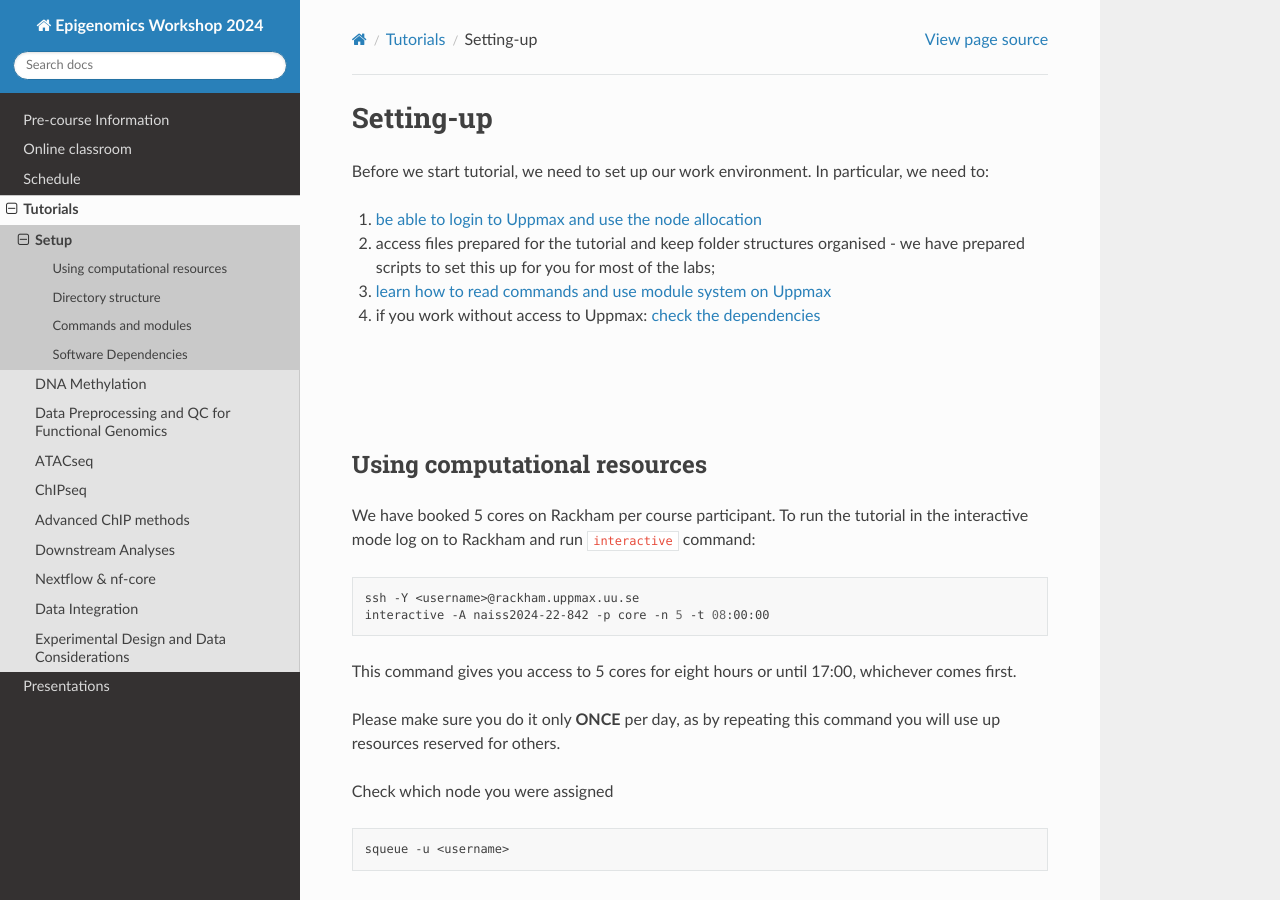
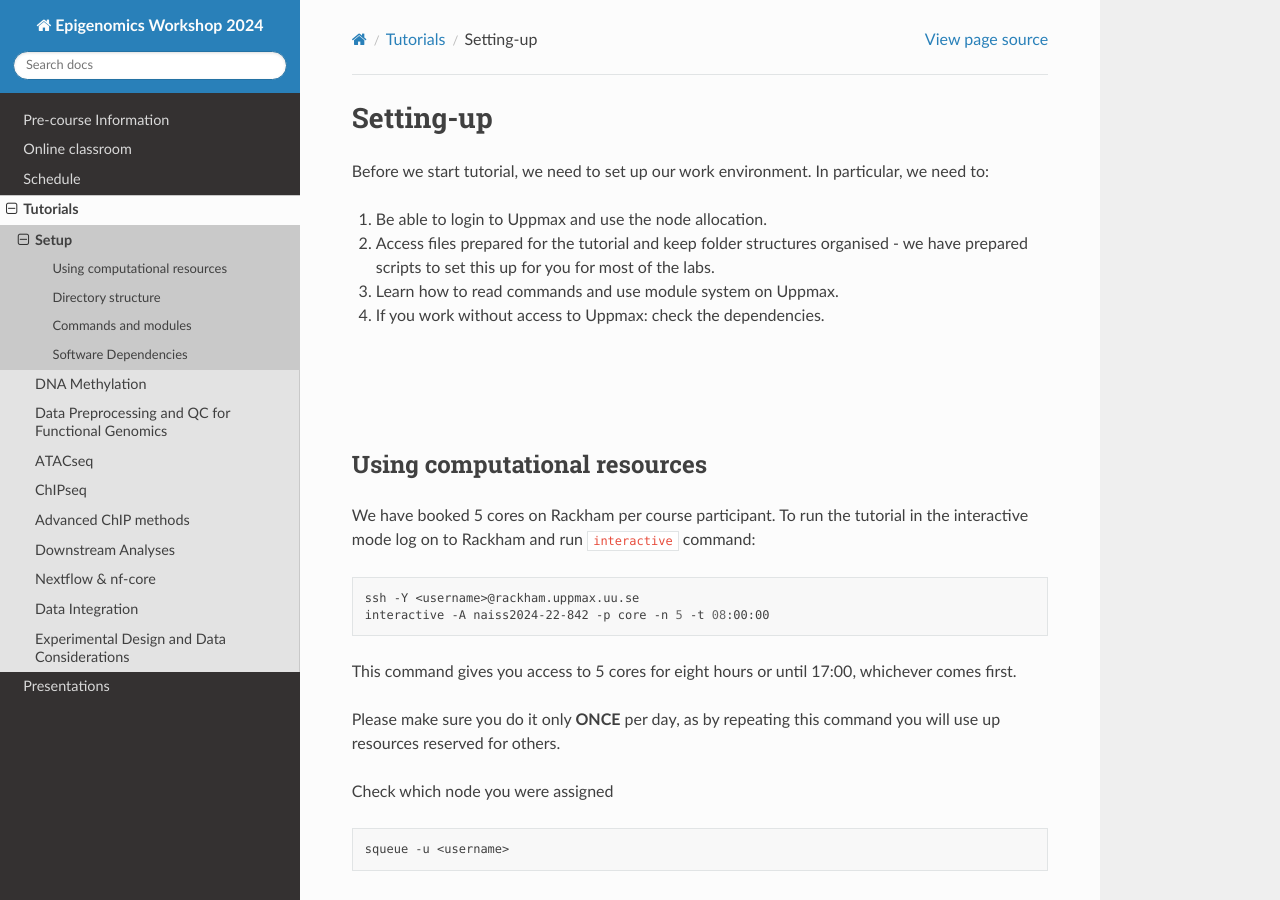
Before and after one commit to NBISweden/workshop-epigenomics-RTDs, a Sphinx documentation site: the page built from docs/content/tutorials/setup/lab-setup.rst, in a window 1280 px wide and 900 px high. Built offline with Sphinx 7.4.7 and the Read the Docs theme 2.0.0, drawn with Linux system fonts in a browser that asks for light colours; some of the changed lines change nothing that is shown.

Commit message:
remove links in the numerised page outline at the top of the page

```diff
--- a/docs/content/tutorials/setup/lab-setup.rst
+++ b/docs/content/tutorials/setup/lab-setup.rst
@@ -11,10 +11,10 @@ Setting-up
 Before we start tutorial, we need to set up our work environment. In particular, we need to:
 
 
-1. `be able to login to Uppmax and use the node allocation <Using computational resources>`_
-2. access files prepared for the tutorial and keep folder structures organised - we have prepared scripts to set this up for you for most of the labs;
-3. `learn how to read commands and use module system on Uppmax <Commands and modules>`_
-4. if you work without access to Uppmax: `check the dependencies <Software Dependencies>`_
+1. Be able to login to Uppmax and use the node allocation.
+2. Access files prepared for the tutorial and keep folder structures organised - we have prepared scripts to set this up for you for most of the labs.
+3. Learn how to read commands and use module system on Uppmax.
+4. If you work without access to Uppmax: check the dependencies.
 
 :raw-html:`<br />`
 
```
